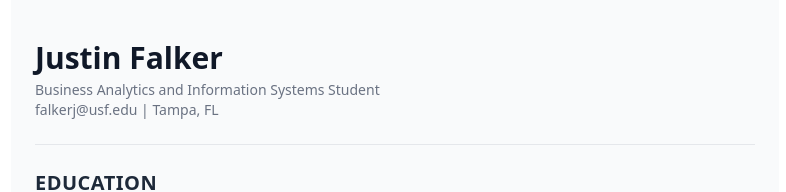
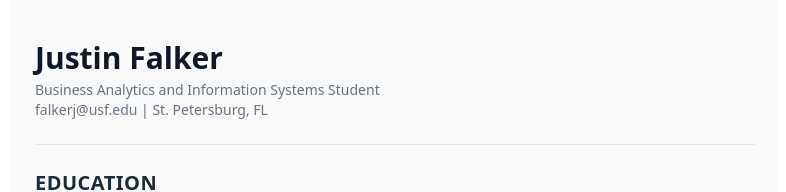
Before and after one commit to justinfalker/nextjs-resume2, a Next.js app: page / in a window 1280 px wide. Shown: the top 192 px of the page, without its empty margins (245-1031 px from the left). Built offline with nearby package versions, Linux system fonts and the light colour scheme.

Commit message:
Changed Resume Location

```diff
--- a/src/app/page.js
+++ b/src/app/page.js
@@ -11,7 +11,7 @@ export default function Home() {
           Business Analytics and Information Systems Student
         </p>
         <p className="text-sm text-gray-500">
-          falkerj@usf.edu | Tampa, FL
+          falkerj@usf.edu | St. Petersburg, FL
         </p>
       </header>
 
```
